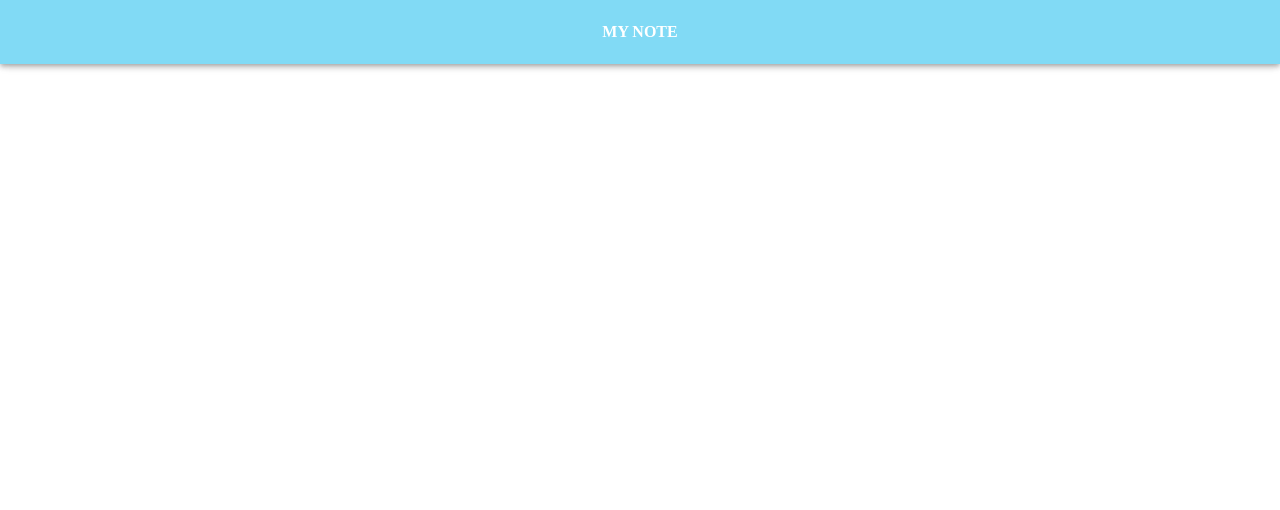
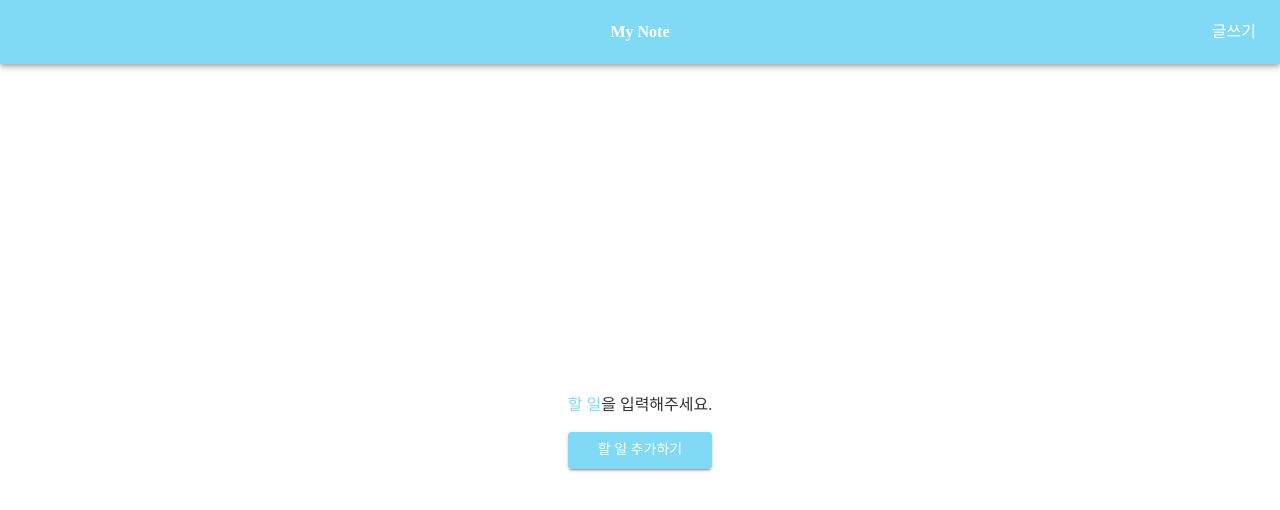
Before and after one commit to tpdus001129/react-todo-list, a React (Create React App) app: page /#/main in a window 1280 px wide. Shown: the top 510 px of the page. Built offline with nearby package versions, Linux system fonts and the light colour scheme; a web font is replaced by a local one.

Commit message:
페이지 분리 및 초기 작업

```diff
--- a/package.json
+++ b/package.json
@@ -9,9 +9,14 @@
     "@testing-library/jest-dom": "^5.16.5",
     "@testing-library/react": "^13.4.0",
     "@testing-library/user-event": "^13.5.0",
+    "classnames": "^2.3.2",
+    "immer": "^9.0.19",
     "react": "^18.2.0",
     "react-dom": "^18.2.0",
+    "react-router-dom": "^6.8.1",
     "react-scripts": "5.0.1",
+    "recoil": "^0.7.6",
+    "recoil-persist": "^4.2.0",
     "web-vitals": "^2.1.4"
   },
   "scripts": {
--- a/src/App.js
+++ b/src/App.js
@@ -1,15 +1,46 @@
+/* eslint-disable */
 import { AppBar, Toolbar } from "@mui/material";
+import {
+  Routes,
+  Route,
+  Navigate,
+  useLocation,
+  NavLink,
+} from "react-router-dom";
+
+import MainPage from "./pages/MainPage";
+import WritePage from "./pages/WritePage";
+import NoticeSnackbar from "./components/NoticeSnackbar";
 
 function App() {
+  const location = useLocation();
+
   return (
     <>
-      <AppBar position="fixed">
+      <AppBar position="static">
         <Toolbar>
           <div className="flex-1"></div>
-          <span className="font-bold">MY NOTE</span>
-          <div className="flex-1"></div>
+          <span className="font-bold select-none">My Note</span>
+          <div className="flex-1 flex justify-end">
+            {location.pathname != "/write" && (
+              <NavLink to="/write" className="select-none">
+                글쓰기
+              </NavLink>
+            )}
+            {location.pathname == "/write" && (
+              <NavLink to="/main" className="select-none">
+                이전
+              </NavLink>
+            )}
+          </div>
         </Toolbar>
       </AppBar>
+      <NoticeSnackbar />
+      <Routes>
+        <Route path="/main" element={<MainPage />} />
+        <Route path="/write" element={<WritePage />} />
+        <Route path="*" element={<Navigate to="/main" />} />
+      </Routes>
     </>
   );
 }
--- a/src/Root.js
+++ b/src/Root.js
@@ -1,5 +1,7 @@
 import React, { useEffect } from "react";
 import { CssBaseline, createTheme, ThemeProvider } from "@mui/material";
+import { RecoilRoot } from "recoil";
+import { HashRouter } from "react-router-dom";
 
 import App from "./App";
 
@@ -48,7 +50,11 @@ export default function Root() {
     <>
       <ThemeProvider theme={theme}>
         <CssBaseline />
-        <App />
+        <RecoilRoot>
+          <HashRouter>
+            <App />
+          </HashRouter>
+        </RecoilRoot>
       </ThemeProvider>
     </>
   );
--- /dev/null
+++ b/src/components/NoticeSnackbar.js
@@ -0,0 +1,69 @@
+import React from "react";
+import { Snackbar, Alert as MuiAlert } from "@mui/material";
+import { atom, useRecoilState } from "recoil";
+
+const noticeSnackbarInfoAtom = atom({
+  key: "app/noticeSnackbarInfoAtom",
+  default: {
+    opened: false,
+    autoHideDuration: 0,
+    severity: "",
+    msg: "",
+  },
+});
+
+function useNoticeSnackbarStatus() {
+  const [noticeSnackbarInfo, setNoticeSnackbarInfo] = useRecoilState(
+    noticeSnackbarInfoAtom
+  );
+
+  const opened = noticeSnackbarInfo.opened;
+  const autoHideDuration = noticeSnackbarInfo.autoHideDuration;
+  const severity = noticeSnackbarInfo.severity;
+  const msg = noticeSnackbarInfo.msg;
+
+  const open = (msg, severity = "success", autoHideDuration = 6000) => {
+    setNoticeSnackbarInfo({
+      opened: true,
+      autoHideDuration,
+      severity,
+      msg,
+    });
+  };
+
+  const close = () => {
+    setNoticeSnackbarInfo({
+      ...noticeSnackbarInfo,
+      opened: false,
+    });
+  };
+
+  return {
+    opened,
+    autoHideDuration,
+    severity,
+    msg,
+    open,
+    close,
+  };
+}
+
+const Alert = React.forwardRef((props, ref) => {
+  return <MuiAlert {...props} ref={ref} variant="filled" />;
+});
+
+export default function NoticeSnackbar() {
+  const status = useNoticeSnackbarStatus();
+
+  return (
+    <>
+      <Snackbar
+        open={status.opened}
+        autoHideDuration={status.autoHideDuration}
+        onClose={status.close}
+      >
+        <Alert severity={status.severity}>{status.msg}</Alert>
+      </Snackbar>
+    </>
+  );
+}
--- /dev/null
+++ b/src/components/TodosEmpty.js
@@ -0,0 +1,23 @@
+import { Button } from "@mui/material";
+import { NavLink } from "react-router-dom";
+
+export default function TodosEmpty() {
+  return (
+    <>
+      <div className="flex-1 flex justify-center items-center">
+        <div className="grid gap-4">
+          <span>
+            <span className="text-[color:var(--mui-color-primary-main)]">
+              할 일
+            </span>
+            을 입력해주세요.
+          </span>
+
+          <Button variant="contained" to="/write" component={NavLink}>
+            할 일 추가하기
+          </Button>
+        </div>
+      </div>
+    </>
+  );
+}
--- a/src/index.css
+++ b/src/index.css
@@ -28,3 +28,8 @@
     height:100%;
     margin:0;
   }
+
+  #root {
+    display: flex;
+    flex-direction: column;
+  }
--- /dev/null
+++ b/src/pages/MainPage.js
@@ -0,0 +1,19 @@
+import TodosEmpty from "../components/TodosEmpty";
+
+export default function MainPage() {
+  const todosEmpty = true;
+
+  if (todosEmpty) {
+    return <TodosEmpty />;
+  }
+
+  return (
+    <>
+      <div className="flex-1 flex justify-center items-center">
+        <div>
+          <span>메인 페이지</span>
+        </div>
+      </div>
+    </>
+  );
+}
--- /dev/null
+++ b/src/pages/WritePage.js
@@ -0,0 +1,11 @@
+export default function WritePage() {
+    return (
+      <>
+        <div className="flex-1 flex justify-center items-center">
+          <div>
+            <span>글쓰기 페이지</span>
+          </div>
+        </div>
+      </>
+    );
+  }
--- /dev/null
+++ b/src/util.js
@@ -0,0 +1,18 @@
+function dateToStr(d) {
+    const pad = (n) => {
+      return n < 10 ? "0" + n : n;
+    };
+    return (
+      d.getFullYear() +
+      "-" +
+      pad(d.getMonth() + 1) +
+      "-" +
+      pad(d.getDate()) +
+      " " +
+      pad(d.getHours()) +
+      ":" +
+      pad(d.getMinutes()) +
+      ":" +
+      pad(d.getSeconds())
+    );
+  }
```
Also changed, not shown: 1 other file (tests, documents, lock files or other folders).
